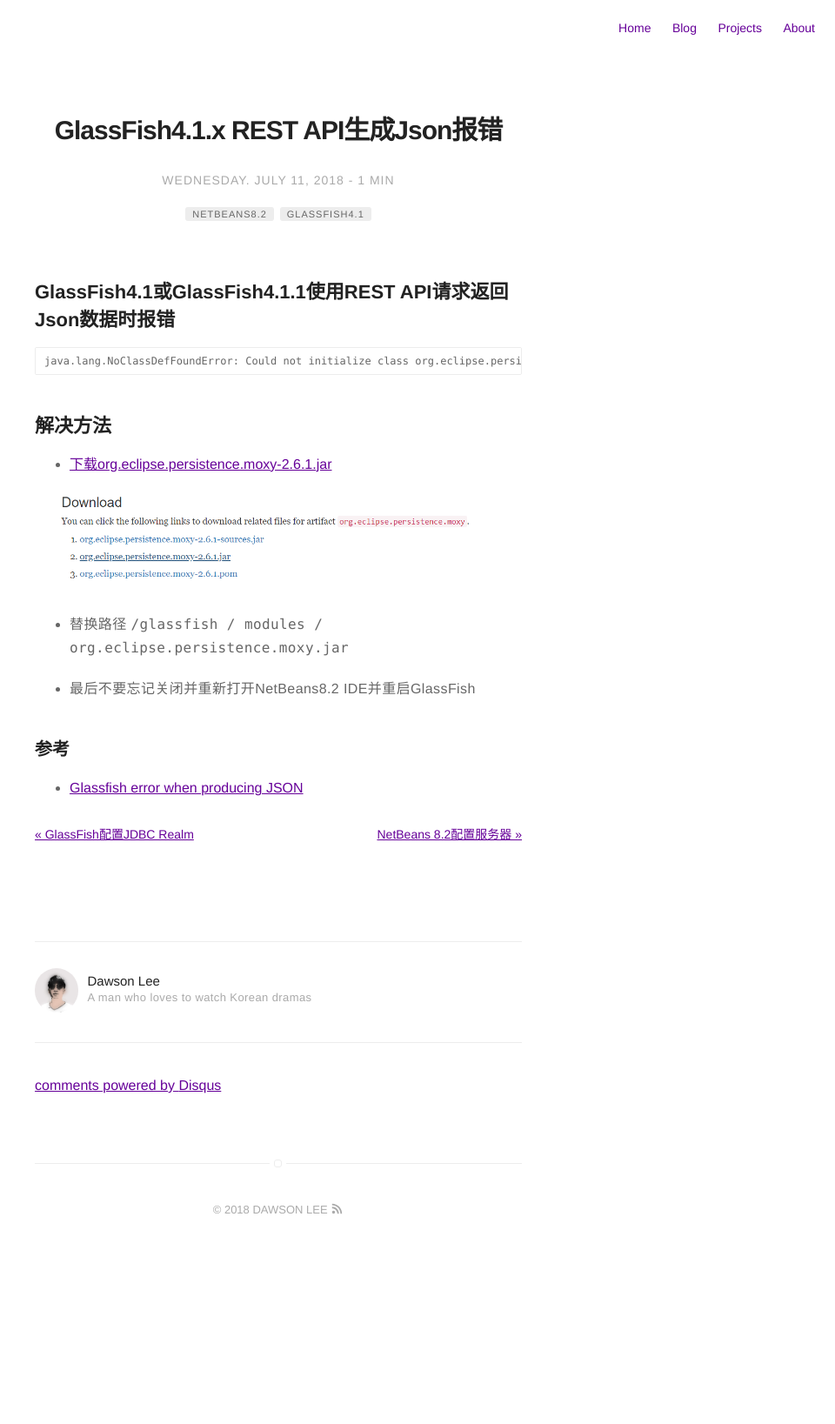
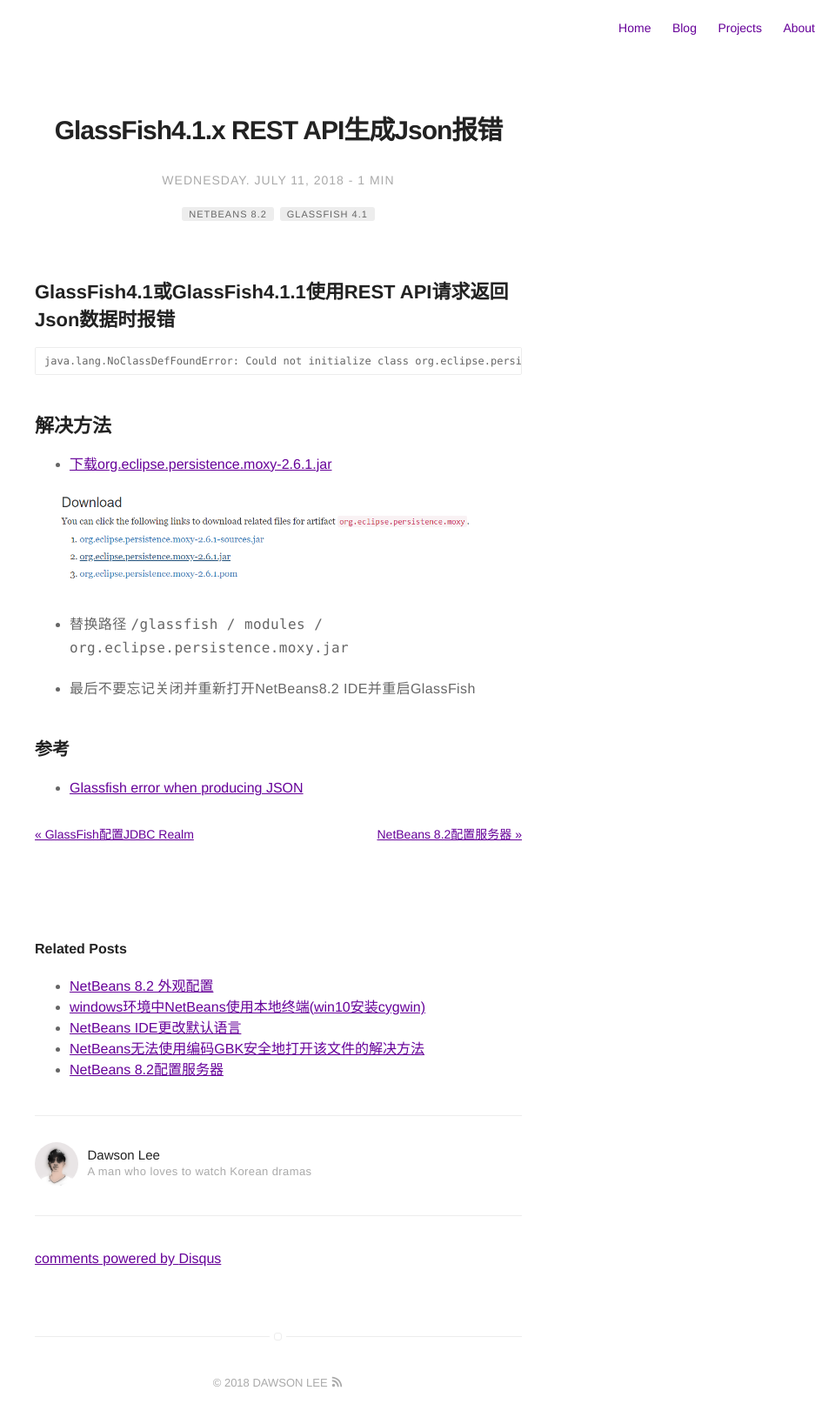
Before and after one commit to dawsonlee1790/dawsonlee1790.github.io, a Jekyll site: the page built from _posts/2018-07-11-GlassFish4.1.x REST API生成Json报错.markdown, in a window 1280 px wide. Shown: the whole page at 87% size, without its empty margins (320-1280 px from the left). Built offline with Jekyll 4.4.1, drawn with Linux system fonts in a browser that asks for light colours; comment, search, counter and statistics services are not loaded; before the commit the page ends 1438 px from its top, so only the background shows below that.

Commit message:
修改标签

```diff
--- a/_posts/2018-07-11-GlassFish4.1.x REST API生成Json报错.markdown
+++ b/_posts/2018-07-11-GlassFish4.1.x REST API生成Json报错.markdown
@@ -5,8 +5,8 @@
 image:
 headerImage: false
 tag:
-- NetBeans8.2
-- GlassFish4.1
+- NetBeans 8.2
+- GlassFish 4.1
 star: false
 category: blog
 author: dawsonlee
```
